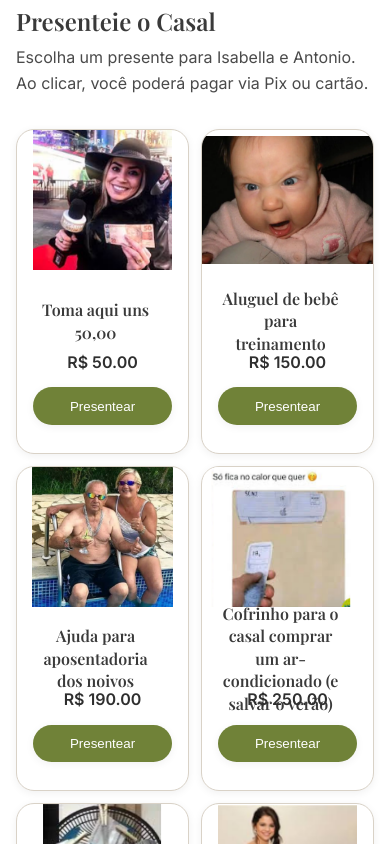
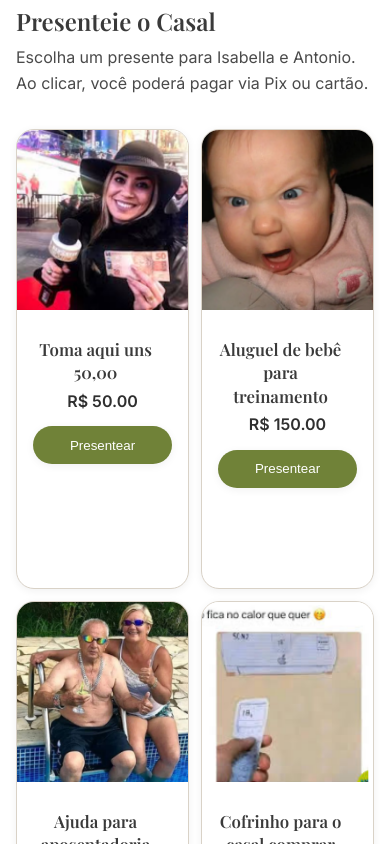
Before and after one commit to PauloEduardoCoelho/casamentoantonioisabella, a React (Vite) app: page / in a window 390 px wide. Shown: the part 1020-1864 px from the top of the page. Built offline with nearby package versions, Linux system fonts and the light colour scheme.

Commit message:
correcao de alinhamento nos cards de presentes

```diff
--- a/src/styles.css
+++ b/src/styles.css
@@ -360,17 +360,21 @@ p{line-height:1.6; color:#4a4a4a; margin:.25rem 0 1rem}
 
   .gift-card {
     height: auto;
+    min-height: 460px;
   }
   .gift-media {
-    height: 140px;
+    height: 180px;
+    object-fit: cover;
   }
   .gift-title {
-    font-size: 1rem;
-    height: 3rem;
+    font-size: 1.05rem;
+    height: auto;
+    line-height: 1.4;
   }
   .gift-actions {
     gap: .5rem;
     padding-bottom: .75rem;
+    margin-top: auto;
   }
 }
 
```
